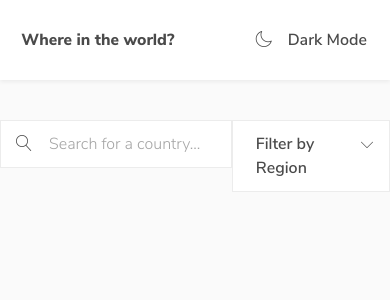
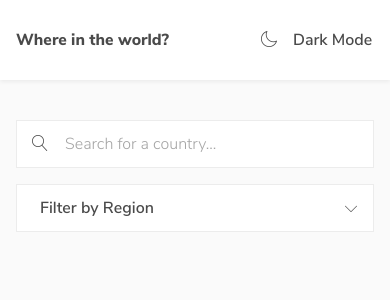
Before and after one commit to ItaloPereira/countries, a React (Create React App) app: page / in a window 390 px wide. Shown: the top 300 px of the page. Built offline with nearby package versions, Linux system fonts and the light colour scheme.

Commit message:
add filters responsive

```diff
--- a/src/components/molecules/NavBar/style.js
+++ b/src/components/molecules/NavBar/style.js
@@ -22,7 +22,7 @@ export const Viewport = styled.div`
     height: 100%;
 
     @media ${smscreen} {
-      padding: 0 16pt;
+      padding: 0 16px;
     }
 
     &__title {
--- a/src/views/Home/style.js
+++ b/src/views/Home/style.js
@@ -1,21 +1,38 @@
 import styled from 'styled-components';
+import { smscreen } from '@assets/styles/medias';
 
 export const PageWrapper = styled.div`
   max-width: 1012px;
   margin: 40px auto 0;
 
+  @media ${smscreen} {
+    padding: 0 16px;
+  }
+
   .home__filters {
     display: flex;
     justify-content: space-between;
+    flex-wrap: wrap;
 
     &__search-wrapper {
       max-width: 327px;
       flex-grow: 1;
+
+      @media ${smscreen} {
+        max-width: none;
+        width: 100%;
+        margin-bottom: 16px;
+      }
     }
 
     &__region-wrapper {
       max-width: 242px;
       flex-grow: 1;
+
+      @media ${smscreen} {
+        max-width: none;
+        width: 100%;
+      }
     }
   }
 
```
